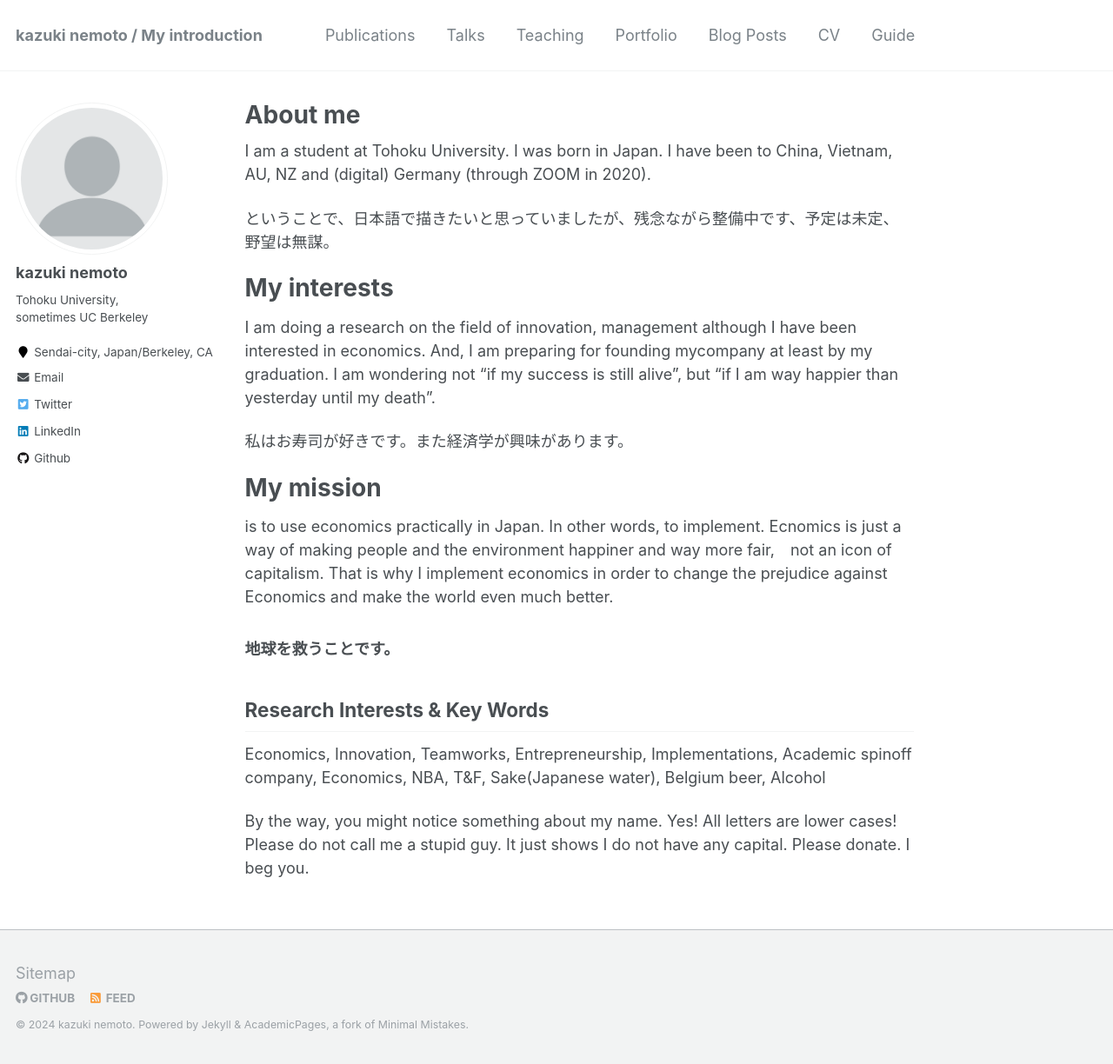
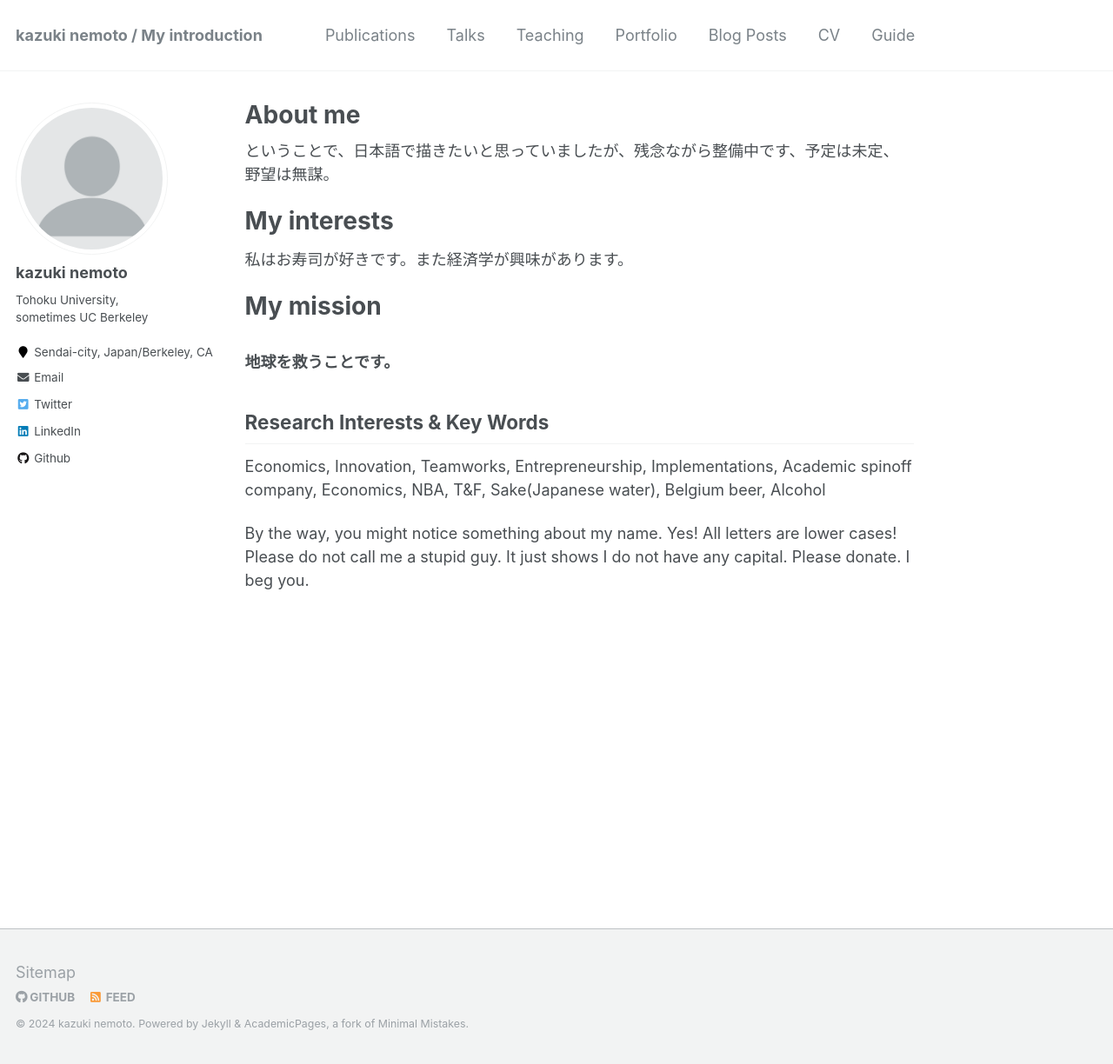
Before and after one commit to kazu-nemoto/kazu-nemoto.github.io, a Jekyll site: the page built from _pages/about.md, in a window 1280 px wide and 1224 px high. Shown: the whole window at 87% size. Built offline with Jekyll 4.4.1, drawn with Linux system fonts in a browser that asks for light colours.

Commit message:
Update about.md
updated me

```diff
--- a/_pages/about.md
+++ b/_pages/about.md
@@ -8,23 +8,19 @@ redirect_from:
   - /about.html
 ---
 
-I am a student at Tohoku University. I was born in Japan. I have been to China, Vietnam, AU, NZ and (digital) Germany (through ZOOM in 2020).
-
 ということで、日本語で描きたいと思っていましたが、残念ながら整備中です、予定は未定、野望は無謀。
 
 
 
 My interests
 ======
-I am doing a research on the field of innovation, management although I have been interested in economics. And, I am preparing for founding mycompany at least by my graduation. I am wondering not "if my success is still alive", but "if I am way happier than yesterday until my death".
-
 私はお寿司が好きです。また経済学が興味があります。
 
 
 
 My mission
 ======
-is to use economics practically in Japan. In other words, to implement. Ecnomics is just a way of making people and the environment happiner and way more fair,　not an icon of capitalism. That is why I implement economics in order to change the prejudice against Economics and make the world even much better.
+
 
 ### 地球を救うことです。
 
```
